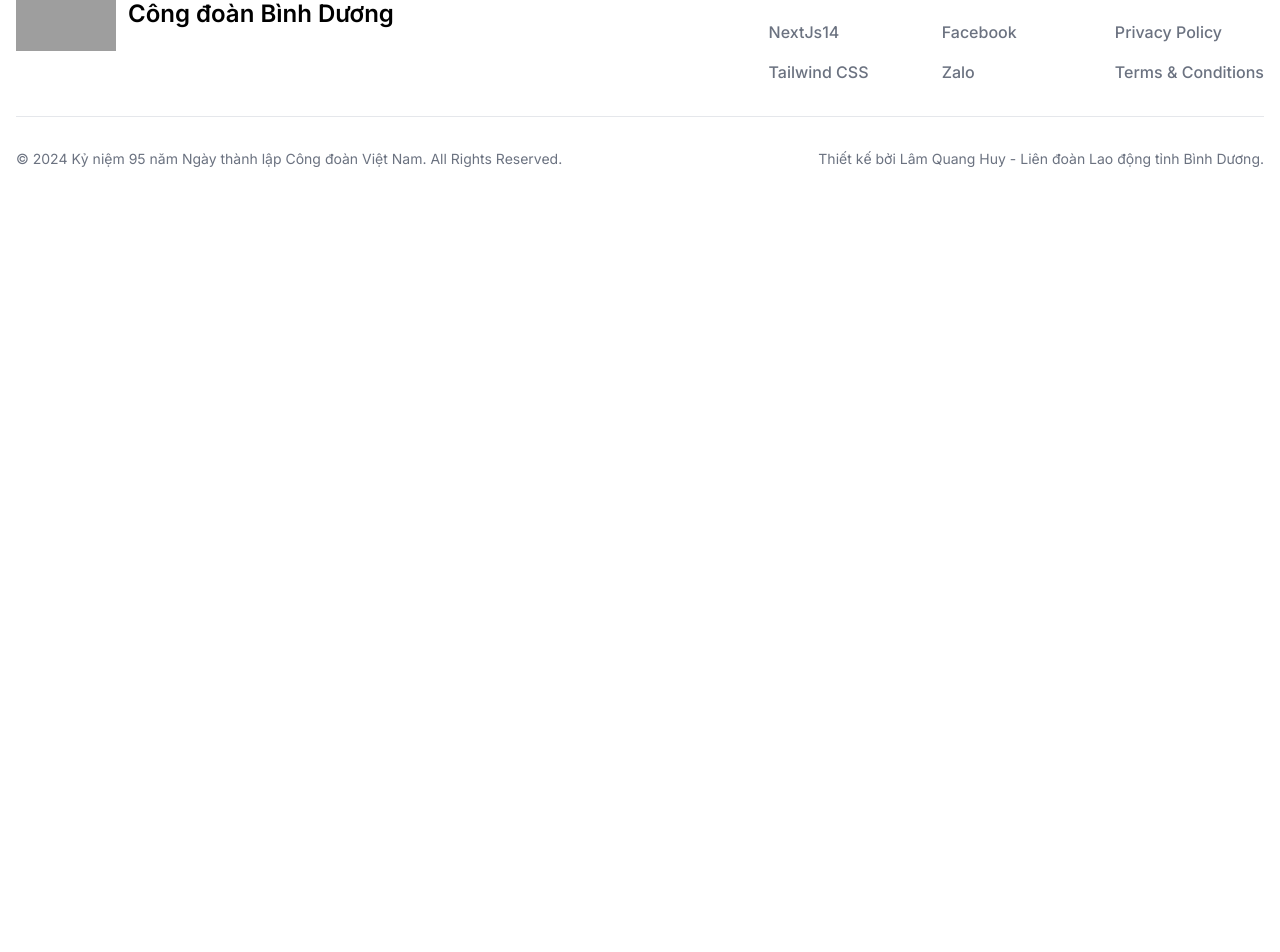
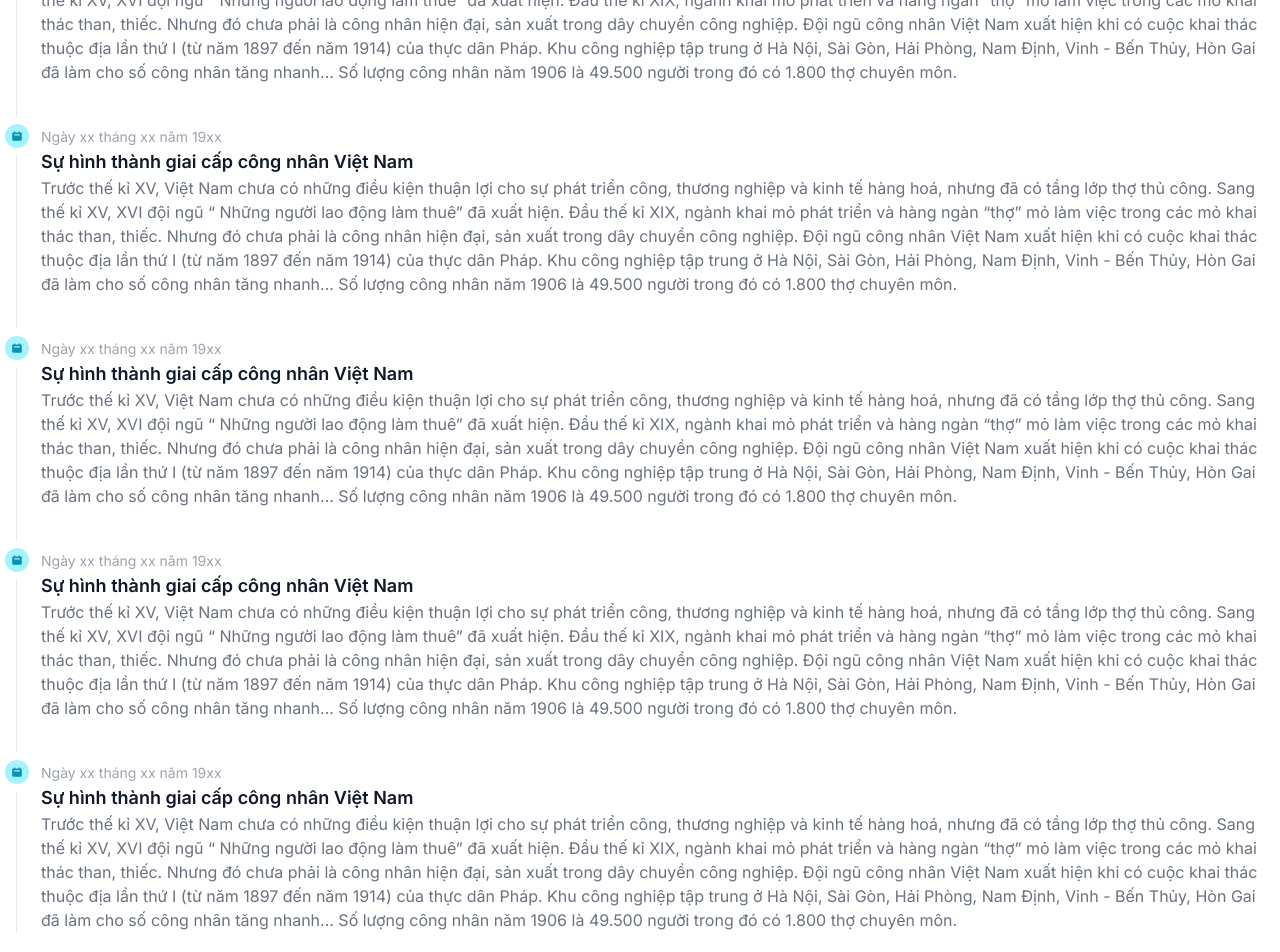
Before and after one commit to HuyLam0054/95_nam_cong_doan_BinhDuong, a Next.js app: page /history in a window 1280 px wide. Shown: the part 280-1232 px from the top of the page. Before the commit the page ends 800 px from the top, so only its background shows below. Built offline with nearby package versions, Linux system fonts and the light colour scheme; grey boxes are pictures that could not be loaded; a web font is replaced by a local one.

Commit message:
update_history
cập nhật lịch sử Công đoàn Việt Nam

```diff
--- a/src/app/history/page.tsx
+++ b/src/app/history/page.tsx
@@ -1,3 +1,4 @@
+import { HistoryContent } from "@/components/content/history/history_CD";
 import { Metadata } from "next";
 
 export const metadata: Metadata = {
@@ -14,8 +15,8 @@ export default function SkillsPage() {
           <div className="text-transparent bg-clip-text bg-gradient-to-r from-red-600 to-orange-400 pb-10 text-2xl md:text-4xl tracking-tight font-extrabold text-center text-gray-900 dark:text-white">
             <span>Lịch sử Công đoàn</span>
           </div>
-          <div className="grid gap-8 max-w-[70%]">
-            {/* <HistoryContent /> */}
+          <div className="mx-auto">
+            <HistoryContent />
           </div>
         </div>
       </section>
--- a/src/components/common/events/history_event.tsx
+++ /dev/null
@@ -1,20 +0,0 @@
-import * as React from "react";
-
-export interface IHistoryEventProps {
-  position: String;
-  name: String;
-  time: String;
-  content: String;
-}
-
-export function HistoryEvent(props: IHistoryEventProps) {
-  return (
-    <li className="my-8 first:mt-0 last:mb-0 mx-auto flex flex-col items-center justify-between">
-      <div>
-        <h3 className="capitalize font-bold text-2xl">{props.name}</h3>
-        <span className="capitalize font-medium text-black">{props.time}</span>
-        <p className="font-medium">{props.content}</p>
-      </div>
-    </li>
-  );
-}
--- a/src/components/content/history/history.tsx
+++ /dev/null
@@ -1,21 +0,0 @@
-import * as React from "react";
-import { HistoryEvent } from "../../common/events/history_event";
-
-export interface IHistoryContentProps {}
-
-export function HistoryContent(props: IHistoryContentProps) {
-  return (
-    <div className="w-[75%] mx-auto relative">
-      <ul>
-        <HistoryEvent
-          position={"adasdasdasdas"}
-          name={"adadasdasd"}
-          time={"12/1/1999"}
-          content={
-            "adasdasdasdasdasdadasdasdasdasdasdasdasdasdasdasdasfsdfsdfsdfssdsdsddfsdfsdfsdfsdfsdfsfsdfdasd"
-          }
-        />
-      </ul>
-    </div>
-  );
-}
--- /dev/null
+++ b/src/components/content/history/history_CD.tsx
@@ -0,0 +1,128 @@
+"use client";
+import * as React from "react";
+import { Timeline } from "flowbite-react";
+import { HiCalendar } from "react-icons/hi";
+
+export interface IHistoryContentProps {}
+
+export function HistoryContent(props: IHistoryContentProps) {
+  return (
+    <Timeline>
+      <Timeline.Item>
+        <Timeline.Point icon={HiCalendar} />
+        <Timeline.Content>
+          <Timeline.Time>Ngày xx tháng xx năm 19xx</Timeline.Time>
+          <Timeline.Title>
+            Sự hình thành giai cấp công nhân Việt Nam
+          </Timeline.Title>
+          <Timeline.Body>
+            Trước thế kỉ XV, Việt Nam chưa có những điều kiện thuận lợi cho sự
+            phát triển công, thương nghiệp và kinh tế hàng hoá, nhưng đã có tầng
+            lớp thợ thủ công. Sang thế kỉ XV, XVI đội ngũ “ Những người lao động
+            làm thuê” đã xuất hiện. Đầu thế kỉ XIX, ngành khai mỏ phát triển và
+            hàng ngàn “thợ” mỏ làm việc trong các mỏ khai thác than, thiếc.
+            Nhưng đó chưa phải là công nhân hiện đại, sản xuất trong dây chuyền
+            công nghiệp. Đội ngũ công nhân Việt Nam xuất hiện khi có cuộc khai
+            thác thuộc địa lần thứ I (từ năm 1897 đến năm 1914) của thực dân
+            Pháp. Khu công nghiệp tập trung ở Hà Nội, Sài Gòn, Hải Phòng, Nam
+            Định, Vinh - Bến Thủy, Hòn Gai đã làm cho số công nhân tăng nhanh...
+            Số lượng công nhân năm 1906 là 49.500 người trong đó có 1.800 thợ
+            chuyên môn.
+          </Timeline.Body>
+        </Timeline.Content>
+      </Timeline.Item>
+      <Timeline.Item>
+        <Timeline.Point icon={HiCalendar} />
+        <Timeline.Content>
+          <Timeline.Time>Ngày xx tháng xx năm 19xx</Timeline.Time>
+          <Timeline.Title>
+            Sự hình thành giai cấp công nhân Việt Nam
+          </Timeline.Title>
+          <Timeline.Body>
+            Trước thế kỉ XV, Việt Nam chưa có những điều kiện thuận lợi cho sự
+            phát triển công, thương nghiệp và kinh tế hàng hoá, nhưng đã có tầng
+            lớp thợ thủ công. Sang thế kỉ XV, XVI đội ngũ “ Những người lao động
+            làm thuê” đã xuất hiện. Đầu thế kỉ XIX, ngành khai mỏ phát triển và
+            hàng ngàn “thợ” mỏ làm việc trong các mỏ khai thác than, thiếc.
+            Nhưng đó chưa phải là công nhân hiện đại, sản xuất trong dây chuyền
+            công nghiệp. Đội ngũ công nhân Việt Nam xuất hiện khi có cuộc khai
+            thác thuộc địa lần thứ I (từ năm 1897 đến năm 1914) của thực dân
+            Pháp. Khu công nghiệp tập trung ở Hà Nội, Sài Gòn, Hải Phòng, Nam
+            Định, Vinh - Bến Thủy, Hòn Gai đã làm cho số công nhân tăng nhanh...
+            Số lượng công nhân năm 1906 là 49.500 người trong đó có 1.800 thợ
+            chuyên môn.
+          </Timeline.Body>
+        </Timeline.Content>
+      </Timeline.Item>
+      <Timeline.Item>
+        <Timeline.Point icon={HiCalendar} />
+        <Timeline.Content>
+          <Timeline.Time>Ngày xx tháng xx năm 19xx</Timeline.Time>
+          <Timeline.Title>
+            Sự hình thành giai cấp công nhân Việt Nam
+          </Timeline.Title>
+          <Timeline.Body>
+            Trước thế kỉ XV, Việt Nam chưa có những điều kiện thuận lợi cho sự
+            phát triển công, thương nghiệp và kinh tế hàng hoá, nhưng đã có tầng
+            lớp thợ thủ công. Sang thế kỉ XV, XVI đội ngũ “ Những người lao động
+            làm thuê” đã xuất hiện. Đầu thế kỉ XIX, ngành khai mỏ phát triển và
+            hàng ngàn “thợ” mỏ làm việc trong các mỏ khai thác than, thiếc.
+            Nhưng đó chưa phải là công nhân hiện đại, sản xuất trong dây chuyền
+            công nghiệp. Đội ngũ công nhân Việt Nam xuất hiện khi có cuộc khai
+            thác thuộc địa lần thứ I (từ năm 1897 đến năm 1914) của thực dân
+            Pháp. Khu công nghiệp tập trung ở Hà Nội, Sài Gòn, Hải Phòng, Nam
+            Định, Vinh - Bến Thủy, Hòn Gai đã làm cho số công nhân tăng nhanh...
+            Số lượng công nhân năm 1906 là 49.500 người trong đó có 1.800 thợ
+            chuyên môn.
+          </Timeline.Body>
+        </Timeline.Content>
+      </Timeline.Item>
+      <Timeline.Item>
+        <Timeline.Point icon={HiCalendar} />
+        <Timeline.Content>
+          <Timeline.Time>Ngày xx tháng xx năm 19xx</Timeline.Time>
+          <Timeline.Title>
+            Sự hình thành giai cấp công nhân Việt Nam
+          </Timeline.Title>
+          <Timeline.Body>
+            Trước thế kỉ XV, Việt Nam chưa có những điều kiện thuận lợi cho sự
+            phát triển công, thương nghiệp và kinh tế hàng hoá, nhưng đã có tầng
+            lớp thợ thủ công. Sang thế kỉ XV, XVI đội ngũ “ Những người lao động
+            làm thuê” đã xuất hiện. Đầu thế kỉ XIX, ngành khai mỏ phát triển và
+            hàng ngàn “thợ” mỏ làm việc trong các mỏ khai thác than, thiếc.
+            Nhưng đó chưa phải là công nhân hiện đại, sản xuất trong dây chuyền
+            công nghiệp. Đội ngũ công nhân Việt Nam xuất hiện khi có cuộc khai
+            thác thuộc địa lần thứ I (từ năm 1897 đến năm 1914) của thực dân
+            Pháp. Khu công nghiệp tập trung ở Hà Nội, Sài Gòn, Hải Phòng, Nam
+            Định, Vinh - Bến Thủy, Hòn Gai đã làm cho số công nhân tăng nhanh...
+            Số lượng công nhân năm 1906 là 49.500 người trong đó có 1.800 thợ
+            chuyên môn.
+          </Timeline.Body>
+        </Timeline.Content>
+      </Timeline.Item>
+      <Timeline.Item>
+        <Timeline.Point icon={HiCalendar} />
+        <Timeline.Content>
+          <Timeline.Time>Ngày xx tháng xx năm 19xx</Timeline.Time>
+          <Timeline.Title>
+            Sự hình thành giai cấp công nhân Việt Nam
+          </Timeline.Title>
+          <Timeline.Body>
+            Trước thế kỉ XV, Việt Nam chưa có những điều kiện thuận lợi cho sự
+            phát triển công, thương nghiệp và kinh tế hàng hoá, nhưng đã có tầng
+            lớp thợ thủ công. Sang thế kỉ XV, XVI đội ngũ “ Những người lao động
+            làm thuê” đã xuất hiện. Đầu thế kỉ XIX, ngành khai mỏ phát triển và
+            hàng ngàn “thợ” mỏ làm việc trong các mỏ khai thác than, thiếc.
+            Nhưng đó chưa phải là công nhân hiện đại, sản xuất trong dây chuyền
+            công nghiệp. Đội ngũ công nhân Việt Nam xuất hiện khi có cuộc khai
+            thác thuộc địa lần thứ I (từ năm 1897 đến năm 1914) của thực dân
+            Pháp. Khu công nghiệp tập trung ở Hà Nội, Sài Gòn, Hải Phòng, Nam
+            Định, Vinh - Bến Thủy, Hòn Gai đã làm cho số công nhân tăng nhanh...
+            Số lượng công nhân năm 1906 là 49.500 người trong đó có 1.800 thợ
+            chuyên môn.
+          </Timeline.Body>
+        </Timeline.Content>
+      </Timeline.Item>
+    </Timeline>
+  );
+}
```
Also changed, not shown: src/data/lichsucongdoan.ts (added).
